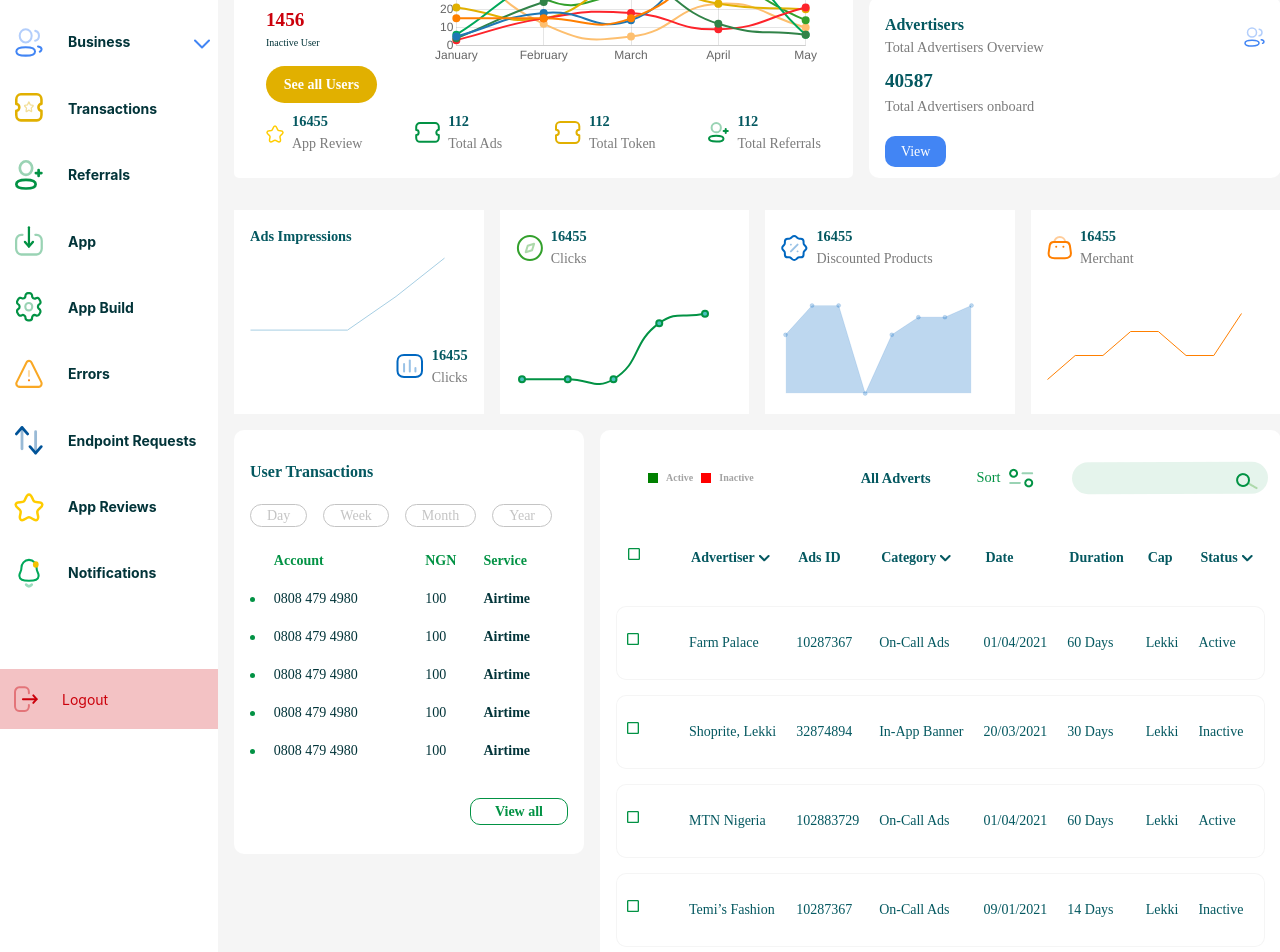
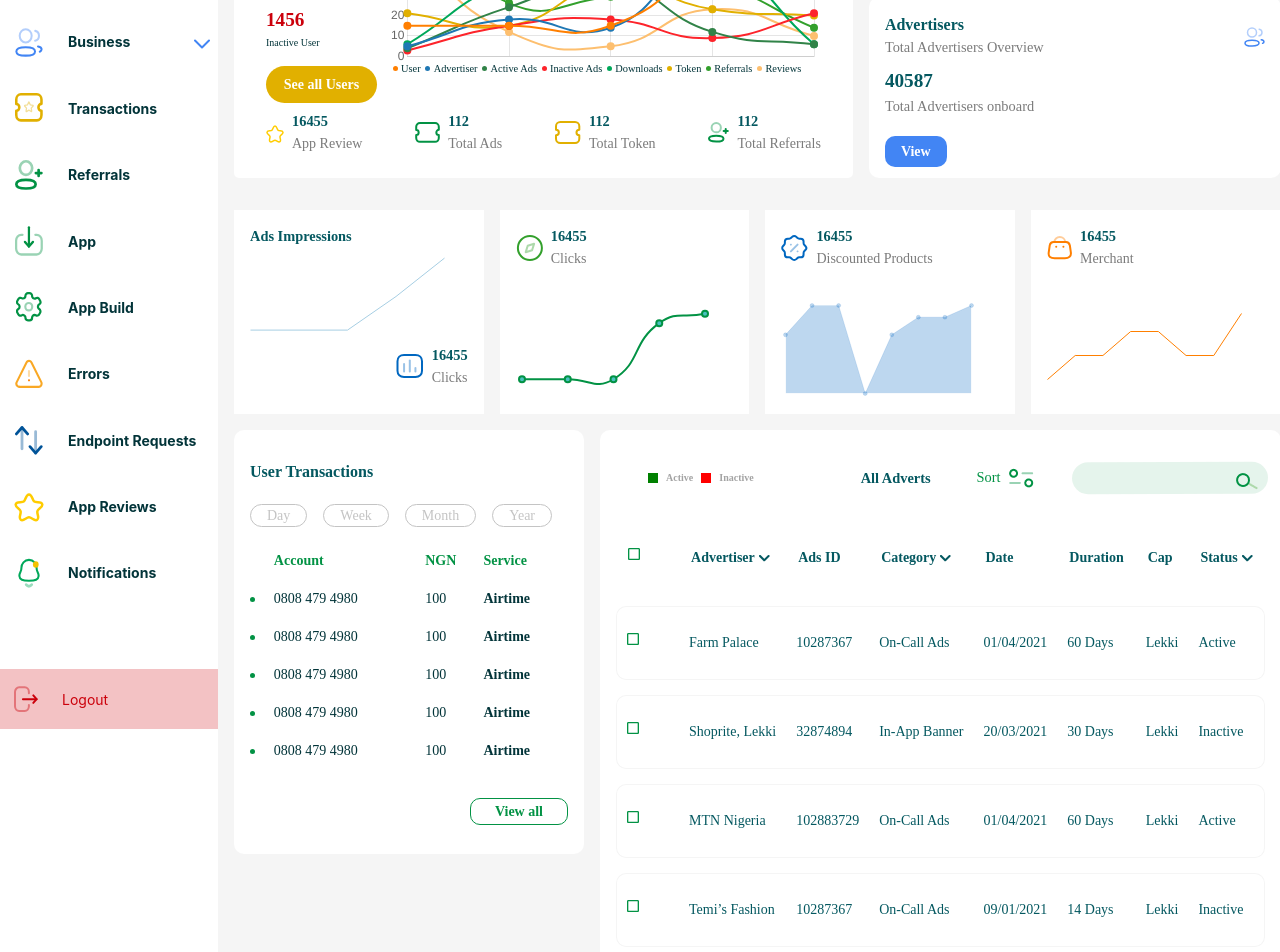
Before and after one commit to hussainibulama/ad-admin, a React (Create React App) app: page /app/overview in a window 1280 px wide. Shown: the part 280-1232 px from the top of the page. Built offline with nearby package versions, Linux system fonts and the light colour scheme; a web font is replaced by a local one.

Commit message:
resolved

```diff
--- a/src/views/Dashboard/OverView/Charts.tsx
+++ b/src/views/Dashboard/OverView/Charts.tsx
@@ -2,7 +2,7 @@ import React from 'react';
 import { Line } from 'react-chartjs-2';
 import { ChartOptions } from 'chart.js';
 const state = {
-  labels: ['January', 'February', 'March', 'April', 'May'],
+  labels: ['', '', '', '', ''],
   datasets: [
     {
       label: 'Users',
@@ -88,10 +88,15 @@ const state = {
   ],
 };
 const options: ChartOptions = {
+  // showXAxisLabel:false,
   scales: {
+    //   title:{display: false},
     x: {
+      // showAxisLabel:{},
+      // labels:{},
       //   display: false,
       grid: {
+        //   labels:{},
         drawBorder: true,
         drawOnChartArea: true,
         drawTicks: false,
@@ -108,11 +113,16 @@ const options: ChartOptions = {
   },
 
   responsive: true,
+
   plugins: {
     legend: {
       display: false,
       position: 'bottom',
-      labels: {},
+      labels: {
+        color: '#333',
+      },
+
+      //   borderRadius:2
     },
     title: {
       display: false,
--- a/src/views/Dashboard/OverView/DashboardOverview.tsx
+++ b/src/views/Dashboard/OverView/DashboardOverview.tsx
@@ -14,8 +14,8 @@ import discount from '../../../assets/icons/blueDiscount.svg';
 import bagOrange from '../../../assets/icons/smallOrange.svg';
 import { Table1, Table2 } from './table';
 import { MiniChart1, MiniChart2, MiniChart3, MiniChart4 } from './MiniCharts';
+import Dots from './Dots';
 import { Cards } from './Card';
-
 
 const DashboardOverview = () => {
   return (
@@ -36,6 +36,16 @@ const DashboardOverview = () => {
             </div>
             <div className="graph">
               <LineCharts />
+              <div className="section1 dot-group">
+                <Dots legendName={'User'} legendColor={'#FF7F00'} />
+                <Dots legendName={'Advertiser'} legendColor={'#1F78B4'} />
+                <Dots legendName={'Active Ads'} legendColor={'#318348'} />
+                <Dots legendName={'Inactive Ads'} legendColor={'#FD242B'} />
+                <Dots legendName={'Downloads'} legendColor={'#00A85A'} />
+                <Dots legendName={'Token'} legendColor={'#E1B000'} />
+                <Dots legendName={'Referrals'} legendColor={'#33A02C'} />
+                <Dots legendName={'Reviews'} legendColor={'#FDBF6F'} />
+              </div>
             </div>
           </div>
           <div className="other-details">
@@ -127,7 +137,7 @@ const DashboardOverview = () => {
             <p className="card-title number mt-2">40587</p>
             <p className="downloads fades">Total Advertisers onboard</p>
             <p className="mt-4">
-              <NavLink to="/" className="view ">
+              <NavLink to="/" className="view font-weight-bold">
                 {' '}
                 View
               </NavLink>
@@ -254,10 +264,20 @@ const OverviewWrapper = styled.div`
     justify-content: space-between;
     margin: 0.5rem 0;
   }
+  //Large graph
+  .graph {
+    width: 78%;
+  }
+  .dot-group {
+    width: 100%;
+    margin-top: -1rem;
+  }
 
-  .graph {
-    width: 70%;
+  .dot-group p {
+    font-size: 0.65rem;
   }
+  //end of Large graph
+
   .sub-views {
     align-items: center;
   }
--- a/src/views/Dashboard/OverView/table.tsx
+++ b/src/views/Dashboard/OverView/table.tsx
@@ -153,6 +153,12 @@ export const Table2 = () => {
 
       <section>
         <BusinessTable />
+        <p className="mt-4 mb-4 float-right">
+          <NavLink to="/" id="view">
+            {' '}
+            View all
+          </NavLink>
+        </p>
       </section>
     </Table2Wrapper>
   );
@@ -216,4 +222,14 @@ const Table2Wrapper = styled.div`
     font-size: 0.9rem;
     color: #029244;
   }
+
+  #view {
+    padding: 0.3rem 1.5rem;
+    font-weight: 600;
+    border-radius: 10px;
+    border: 1px solid #029244;
+    background: #fff;
+    color: #029244;
+    text-decoration: none;
+  }
 `;
--- /dev/null
+++ b/src/views/Dashboard/Overview/Dots.tsx
@@ -0,0 +1,37 @@
+import React from 'react';
+import styled from 'styled-components';
+
+export interface DotsProps {
+  legendName?: string;
+  legendColor?: string;
+  color?: string;
+}
+const Dots = ({ legendName, legendColor }: DotsProps) => {
+  return (
+    <DotsWrapper legendColor={legendColor}>
+      <div className="af">
+        <span className="dots"></span>
+        <p>{legendName}</p>
+      </div>
+    </DotsWrapper>
+  );
+};
+
+const DotsWrapper = styled.div`
+  .dots {
+    background-color: ${(props: DotsProps) => props.legendColor};
+    height: 5px;
+    width: 5px;
+    border-radius: 50%;
+    display: inline-block;
+    margin-right: 0.2rem;
+  }
+  .af {
+    display: flex;
+    justify-content: flex-start;
+    align-items: center;
+    margin-left: 0.3rem;
+  }
+`;
+
+export default Dots;
```
